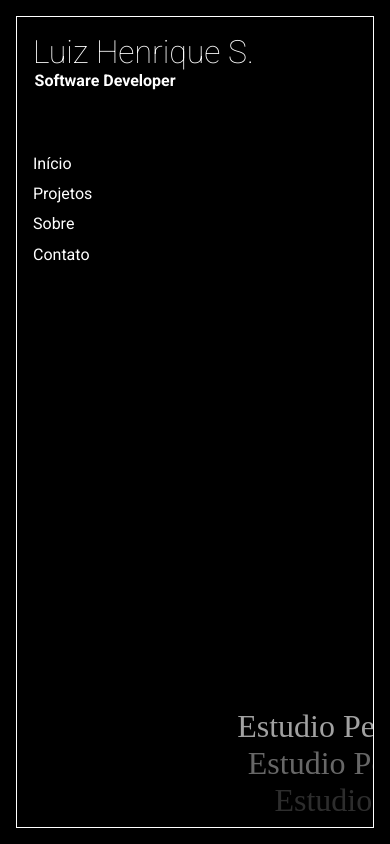
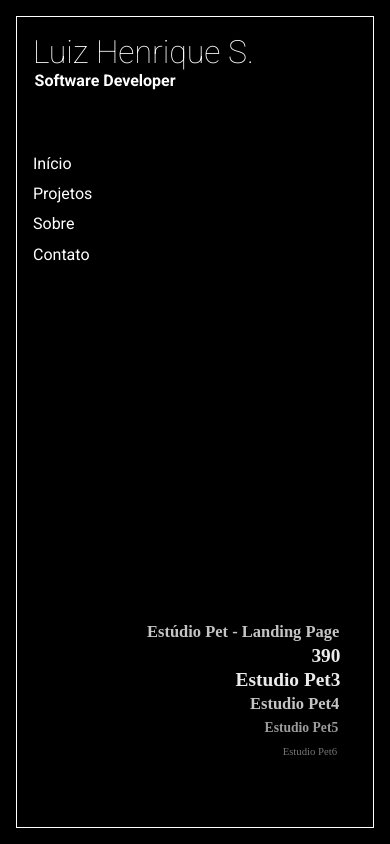
Before and after one commit to lhsacramento/personalSite, a React (Vite) app: page / in a window 390 px wide. Built offline with nearby package versions, Linux system fonts and the light colour scheme; the HTML template or start-up script is replaced by a standard one.

Commit message:
testing 320 resize

```diff
--- a/src/App.tsx
+++ b/src/App.tsx
@@ -30,33 +30,20 @@ function App() {
           */}
 
           <SliderContainer>
-            <span> </span>
-            <span> </span>
-            <span> </span>
-            <span> </span>
-            <span> </span>
-            <span>Estudio Pet</span>
-            <span>Estudio Pet2</span>
-            <span>Estudio Pet3</span>
-            <span>Estudio Pet4</span>
-            <span>Estudio Pet5</span>
-            <span>Estudio Pet6</span>
-            <span>Estudio Pet7</span>
-            <span>Estudio Pet8</span>
-            <span>Estudio Pet9</span>
-            <span>Estudio Pet10</span>
-            <span>Estudio Pet11</span>
-            <span>Estudio Pet12</span>
-            <span>Estudio Pet13</span>
-            <span>Estudio Pet14</span>
-            <span>Estudio Pet15</span>
-            <span>Estudio Pet16</span>
-            <span>Estudio Pet17</span>
-            <span> </span>
-            <span> </span>
-            <span> </span>
-            <span> </span>
-            <span> </span>
+            <a> </a>
+            <a> </a>
+            <a> </a>
+            <a> </a>
+            <a>Estúdio Pet - Landing Page</a>
+            <a>{innerWidth}</a>
+            <a>Estudio Pet3</a>
+            <a>Estudio Pet4</a>
+            <a>Estudio Pet5</a>
+            <a>Estudio Pet6</a>
+            <a> </a>
+            <a> </a>
+            <a> </a>
+            <a> </a>
           </SliderContainer>
 
           </HomeContent>
--- a/src/styles/appStyles.ts
+++ b/src/styles/appStyles.ts
@@ -33,9 +33,8 @@ export const ApresentationTitle = styled.div`
 
 export const ContentContainer = styled.div`
     display: flex;
-    flex-direction: row;
+    flex-direction: column;
     padding: 1rem 0 1rem 1rem;
-    gap: 1rem;
     height: 100%;
     justify-content: space-between;
 `
@@ -94,11 +93,15 @@ const myAppear = keyframes`
     0%,100%{
         opacity: 0;
         translate: 30vw 0;
+        scale: 0.1;
+        font-weight: normal;
     }
 
     50%{
         opacity: 1;
         translate: 0 0;
+        scale: 1;
+        font-weight: bold;
     }
 `
 
@@ -111,8 +114,9 @@ export const SliderContainer = styled.div`
     -ms-overflow-style: none;
     scrollbar-width: none;
 
-    span{
-        font-size: 2rem;
+    a{
+        cursor: pointer;
+        font-size: 1.3rem;
         text-align: right;
         padding-right: 2rem;
 
```
